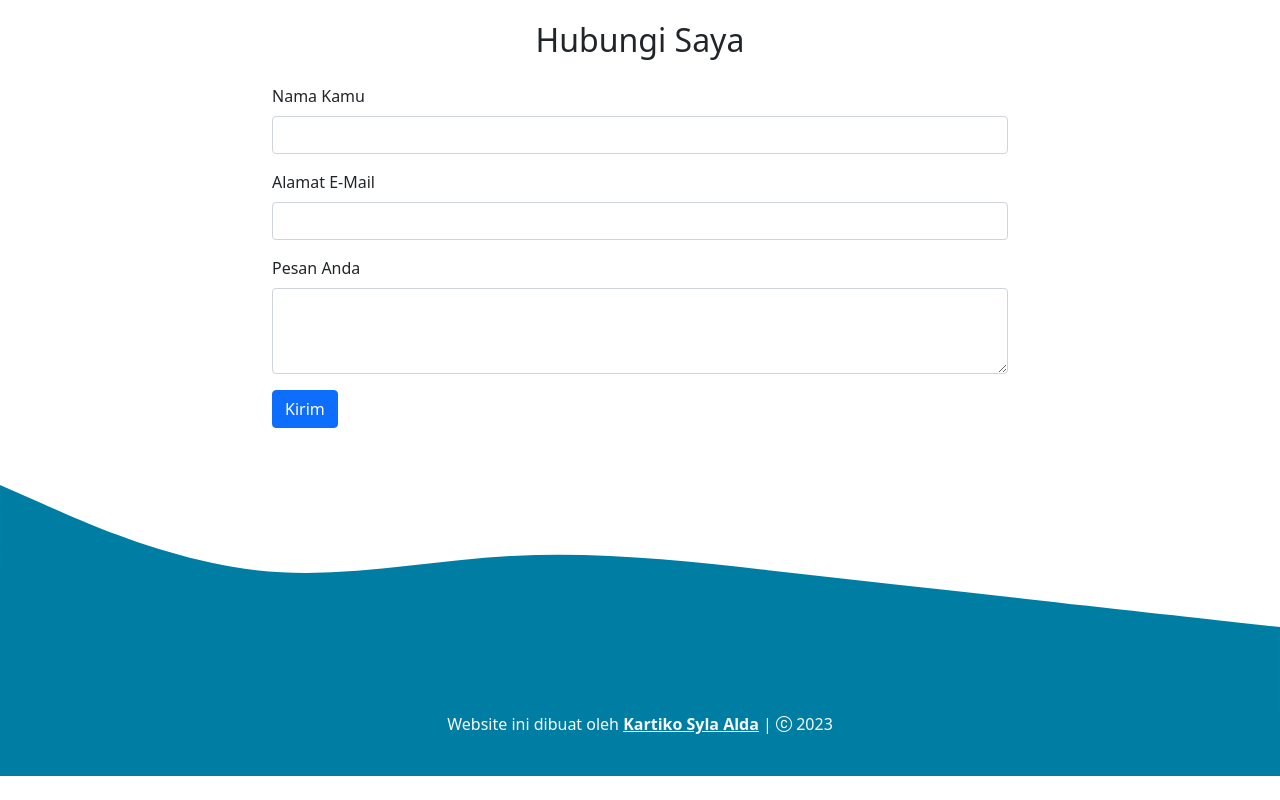
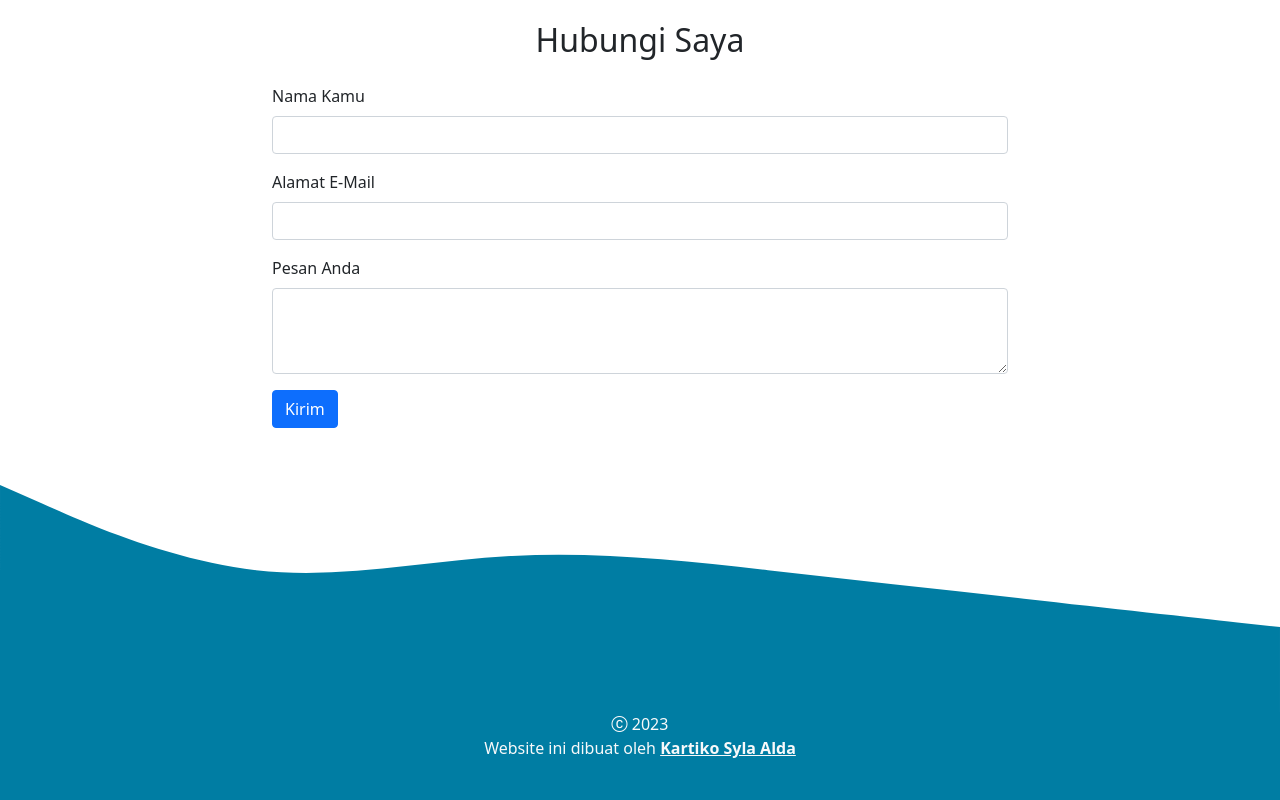
Before and after one commit to kartikovi2316/ksa, a plain HTML site: page index.html in a window 1280 px wide. Shown: the part 2777-3577 px from the top of the page. Before the commit the page ends 3553 px from the top, so only its background shows below. Drawn offline with nearby package versions, Linux system fonts and the light colour scheme.

Commit message:
merubah footer

```diff
--- a/index.html
+++ b/index.html
@@ -346,8 +346,10 @@
     <!-- Footer Start -->
 
     <footer class="text-light text-center pb-4">
-        <p>Website ini dibuat oleh <a href="https://instagram.com/@ksalda23" class="text-light fw-bold" target="_blank">Kartiko Syla Alda</a> | <i class="bi bi-c-circle"></i> 2023</p>
-    </footer>
+      <p><i class="bi bi-c-circle"></i> 2023
+        <br/>
+        Website ini dibuat oleh <a href="https://instagram.com/@ksalda23" class="text-light fw-bold" target="_blank">Kartiko Syla Alda</a>
+    </p></footer>
 
     <!-- Footer End -->
 
```
